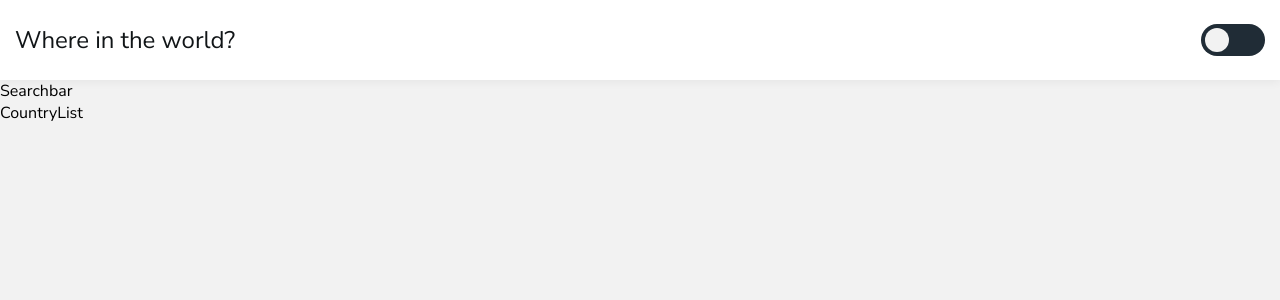
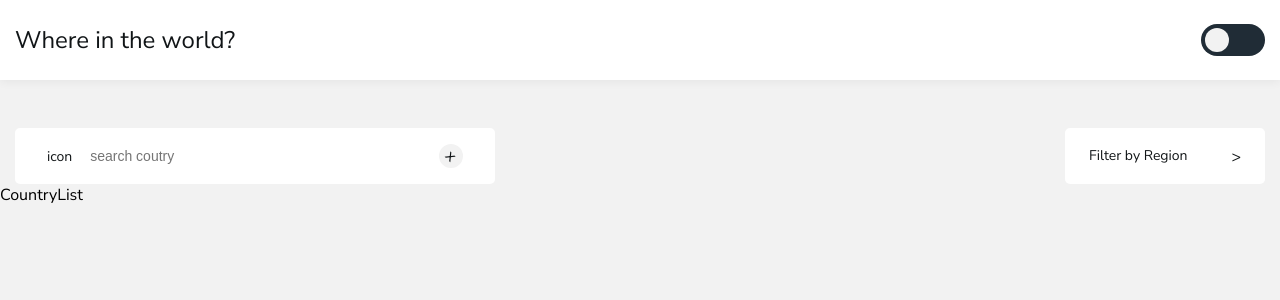
Before and after one commit to Lointainy/rest-countries-api, a Vue app: page / in a window 1280 px wide. Shown: the top 300 px of the page. Built offline with nearby package versions, Linux system fonts and the light colour scheme.

Commit message:
added layout, style for search - filter bars

```diff
--- a/src/components/NavBar.vue
+++ b/src/components/NavBar.vue
@@ -1,3 +1,123 @@
 <template>
-  <div>Searchbar</div>
+  <nav class="navbar">
+    <label for="" class="search">
+      <input type="search" name="" id="" class="search__input" placeholder="search coutry" />
+      <span class="search__icon">icon</span>
+      <button class="search__btn">x</button>
+    </label>
+    <div class="filter">
+      <div class="filter__icon">></div>
+      <select name="" id="" class="filter__select">
+        <option class="none" value="" disabled selected>Filter by Region</option>
+        <option value="" class="filter__option">none</option>
+        <option value="" class="filter__option">name</option>
+      </select>
+    </div>
+  </nav>
 </template>
+
+<style lang="scss">
+.navbar {
+  @include container;
+  display: flex;
+  flex-wrap: wrap;
+  justify-content: space-between;
+  align-items: center;
+  margin-top: 3rem;
+}
+
+.search {
+  position: relative;
+  width: 30rem;
+  height: 3.5rem;
+
+  @include media(md, mx) {
+    width: 100%;
+  }
+
+  &__input,
+  &__icon {
+    position: absolute;
+  }
+
+  &__input {
+    width: 100%;
+    height: 100%;
+    padding: 0 4.7rem;
+    font-weight: 400;
+    font-size: 0.875rem;
+    color: var(--font-color);
+    background: var(--nav-bar-color);
+    border-radius: $border-radius;
+    box-shadow: 0 2px 9px var(--box-shadow-color);
+    transition: 0.1s;
+
+    &:focus {
+      outline: 0.125rem solid var(--font-color);
+    }
+  }
+
+  &__icon {
+    position: absolute;
+    top: 1.2rem;
+    left: 2rem;
+    font-size: 0.875rem;
+    color: var(--font-color);
+  }
+
+  &__btn {
+    position: absolute;
+    top: 1rem;
+    right: 2rem;
+    display: flex;
+    justify-content: center;
+    align-items: center;
+    width: 1.5rem;
+    height: 1.5rem;
+    font-size: 1rem;
+    color: var(--font-color);
+    background-color: var(--background-color);
+    border-radius: 50%;
+    transform: rotate(45deg);
+    cursor: pointer;
+    transition: 0.5s;
+
+    &:hover {
+      color: var(--background-color);
+      background-color: var(--font-color);
+    }
+  }
+}
+
+.filter {
+  position: relative;
+  width: 12.5rem;
+
+  @include media(md, mx) {
+    width: 100%;
+    margin-top: 2.5rem;
+  }
+
+  &__icon {
+    content: '';
+    position: absolute;
+    top: 1.1rem;
+    right: 1.5rem;
+    color: var(--font-color);
+    transition: all 0.5s;
+  }
+
+  &__select {
+    width: 100%;
+    height: 3.5rem;
+    padding: 1.125rem 1.5rem;
+    font-weight: 400;
+    font-size: 0.875rem;
+    color: var(--font-color);
+    background: var(--nav-bar-color);
+    border-radius: $border-radius;
+    box-shadow: 0 2px 9px var(--box-shadow-color);
+    cursor: pointer;
+  }
+}
+</style>
```
